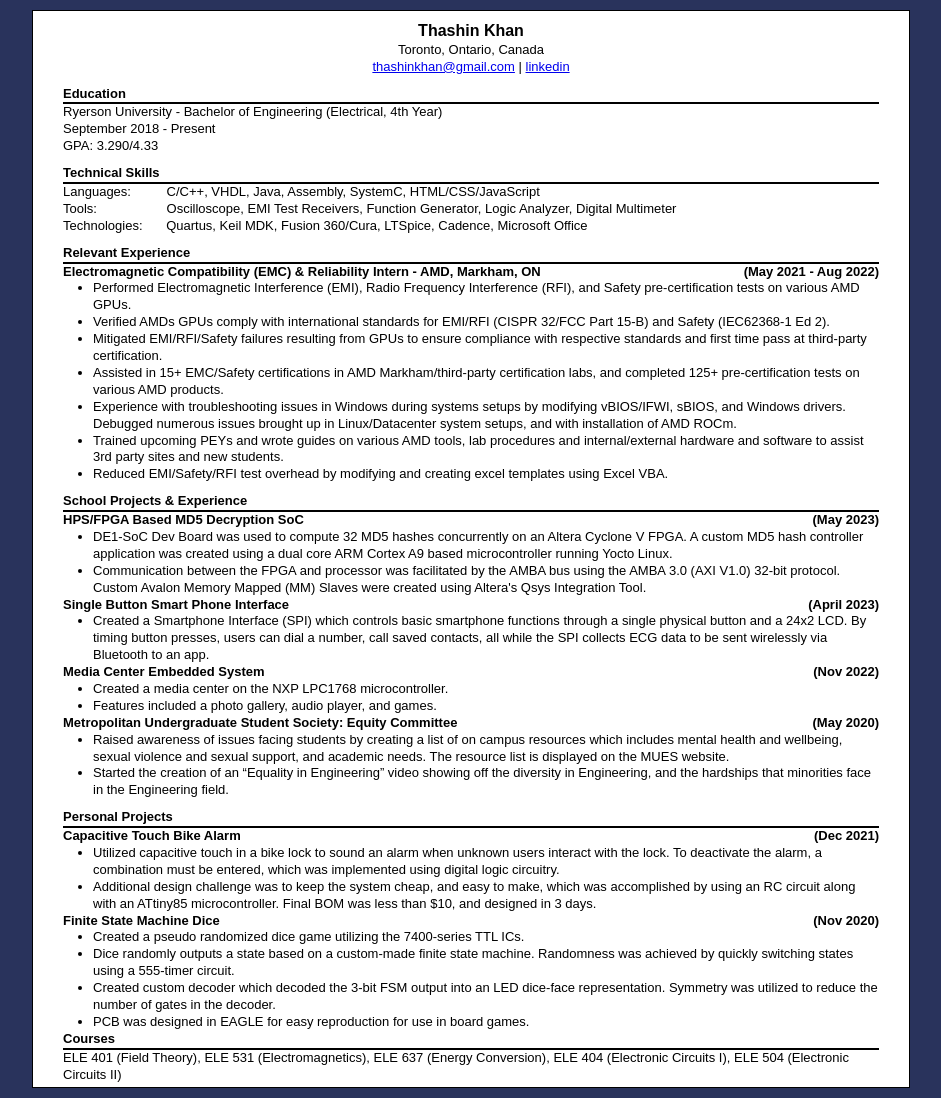
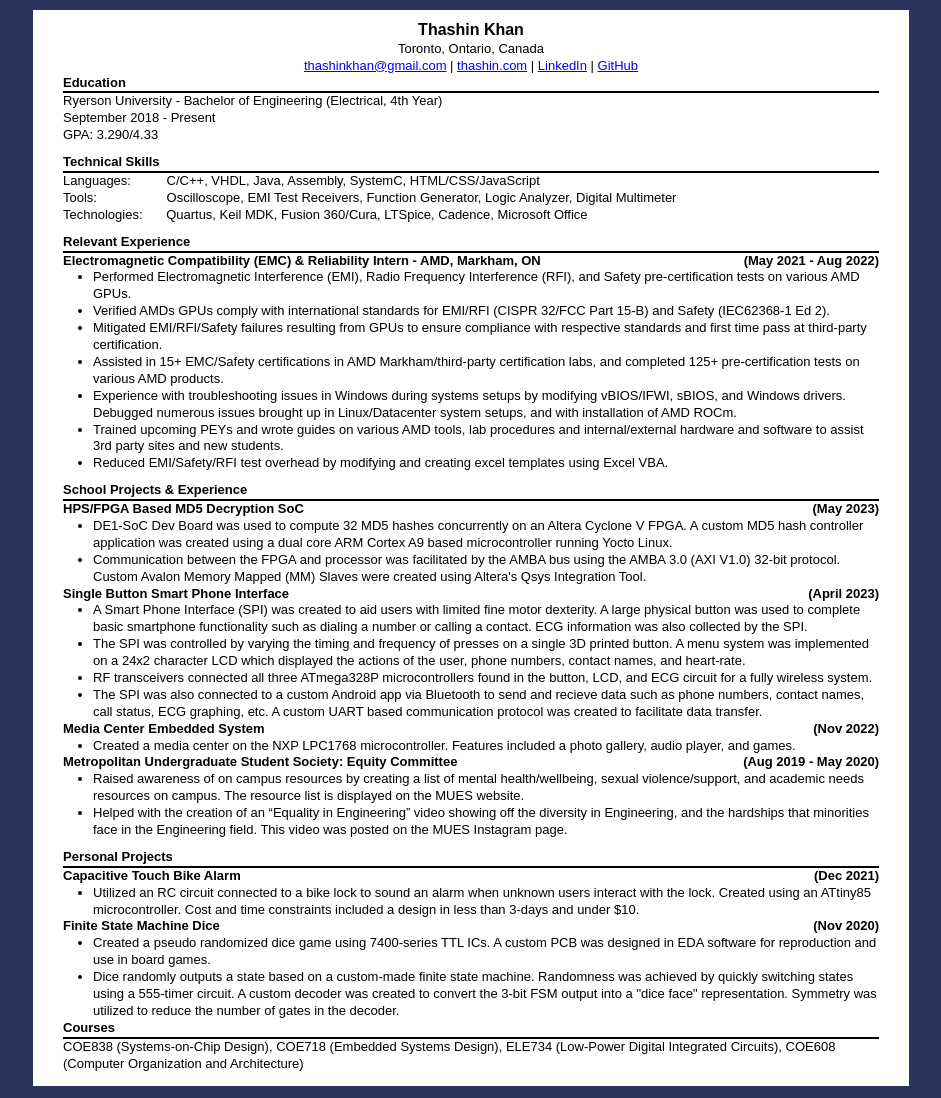
Before and after one commit to ThashinKhan/thashin-website, a plain HTML site: page resume.html in a window 1280 px wide. Shown: the whole page, without its empty margins (169-1110 px from the left). Drawn offline with Linux system fonts and the light colour scheme.

Commit message:
Added information to resume

```diff
--- a/resume.html
+++ b/resume.html
@@ -13,7 +13,7 @@
                 <div class="information card">
                     <h1 style="font-size: medium;">Thashin Khan</h1>
                     <p>Toronto, Ontario, Canada</p>
-                    <p><a href="mailto:thashinkhan@gmail.com">thashinkhan@gmail.com</a> | <a href = "https://www.linkedin.com/in/thashinkhan/">linkedin</a></p>
+                    <p><a href="mailto:thashinkhan@gmail.com">thashinkhan@gmail.com</a> | <a href = "https://www.thashin.com">thashin.com</a> | <a href = "https://www.linkedin.com/in/thashinkhan/">LinkedIn</a> | <a href = "https://www.github.com/ThashinKhan">GitHub</a></p>
                 </div>
 
                 <div class="education card">
@@ -54,18 +54,20 @@
 
                     <p><strong>Single Button Smart Phone Interface<inline class="inline-date">(April 2023)</inline></strong></p>
                     <ul>
-                        <li>Created a Smartphone Interface (SPI) which controls basic smartphone functions through a single physical button and a 24x2 LCD. By timing button presses, users can dial a number, call saved contacts, all while the SPI collects ECG data to be sent wirelessly via Bluetooth to an app.</li>
+                        <li>A Smart Phone Interface (SPI) was created to aid users with limited fine motor dexterity. A large physical button was used to complete basic smartphone functionality such as dialing a number or calling a contact. ECG information was also collected by the SPI.</li>
+                        <li>The SPI was controlled by varying the timing and frequency of presses on a single 3D printed button. A menu system was implemented on a 24x2 character LCD which displayed the actions of the user, phone numbers, contact names, and heart-rate. </li>
+                        <li>RF transceivers connected all three ATmega328P microcontrollers found in the button, LCD, and ECG circuit for a fully wireless system.</li>
+                        <li>The SPI was also connected to a custom Android app via Bluetooth to send and recieve data such as phone numbers, contact names, call status, ECG graphing, etc. A custom UART based communication protocol was created to facilitate data transfer.</li>
                     </ul>
 
                     <p><strong>Media Center Embedded System<inline class="inline-date">(Nov 2022)</inline></strong></p>
                     <ul>
-                        <li>Created a media center on the NXP LPC1768 microcontroller.</li>
-                        <li>Features included a photo gallery, audio player, and games.</li>
+                        <li>Created a media center on the NXP LPC1768 microcontroller. Features included a photo gallery, audio player, and games.</li>
                     </ul>
-                    <p><strong>Metropolitan Undergraduate Student Society: Equity Committee <inline class="inline-date">(May 2020)</inline></strong></p>
+                    <p><strong>Metropolitan Undergraduate Student Society: Equity Committee <inline class="inline-date">(Aug 2019 - May 2020)</inline></strong></p>
                     <ul>
-                        <li>Raised awareness of issues facing students by creating a list of on campus resources which includes mental health and wellbeing, sexual violence and sexual support, and academic needs. The resource list is displayed on the MUES website.</li>
-                        <li>Started the creation of an “Equality in Engineering” video showing off the diversity in Engineering, and the hardships that minorities face in the Engineering field.</li>
+                        <li>Raised awareness of on campus resources by creating a list of mental health/wellbeing, sexual violence/support, and academic needs resources on campus. The resource list is displayed on the MUES website.</li>
+                        <li>Helped with the creation of an “Equality in Engineering” video showing off the diversity in Engineering, and the hardships that minorities face in the Engineering field. This video was posted on the MUES Instagram page.</li>
                     </ul>
                 </div>
 
@@ -73,21 +75,18 @@
                     <h2 class="headinfo">Personal Projects</h2>
                     <p><strong>Capacitive Touch Bike Alarm<inline class="inline-date">(Dec 2021)</inline></strong></p>
                     <ul>
-                        <li>Utilized capacitive touch in a bike lock to sound an alarm when unknown users interact with the lock. To deactivate the alarm, a combination must be entered, which was implemented using digital logic circuitry.</li>
-                        <li>Additional design challenge was to keep the system cheap, and easy to make, which was accomplished by using an RC circuit along with an ATtiny85 microcontroller. Final BOM was less than $10, and designed in 3 days.</li>
+                        <li>Utilized an RC circuit connected to a bike lock to sound an alarm when unknown users interact with the lock. Created using an ATtiny85 microcontroller. Cost and time constraints included a design in less than 3-days and under $10.</li>
                     </ul>
 
                     <p><strong>Finite State Machine Dice<inline class="inline-date">(Nov 2020)</inline></strong></p>
                     <ul>
-                        <li>Created a pseudo randomized dice game utilizing the 7400-series TTL ICs.</li>
-                        <li>Dice randomly outputs a state based on a custom-made finite state machine. Randomness was achieved by quickly switching states using a 555-timer circuit.</li>
-                        <li>Created custom decoder which decoded the 3-bit FSM output into an LED dice-face representation. Symmetry was utilized to reduce the number of gates in the decoder.</li>
-                        <li>PCB was designed in EAGLE for easy reproduction for use in board games.</li>
+                        <li>Created a pseudo randomized dice game using 7400-series TTL ICs. A custom PCB was designed in EDA software for reproduction and use in board games.</li>
+                        <li>Dice randomly outputs a state based on a custom-made finite state machine. Randomness was achieved by quickly switching states using a 555-timer circuit. A custom decoder was created to convert the 3-bit FSM output into a "dice face" representation. Symmetry was utilized to reduce the number of gates in the decoder.</li>
                     </ul>
                 </div>
                 <div class="courses card">
                     <h2 class="headinfo">Courses</h2>
-                    <p>ELE 401 (Field Theory), ELE 531 (Electromagnetics), ELE 637 (Energy Conversion), ELE 404 (Electronic Circuits I), ELE 504 (Electronic Circuits II)</p>
+                    <p>COE838 (Systems-on-Chip Design), COE718 (Embedded Systems Design), ELE734 (Low-Power Digital Integrated Circuits), COE608 (Computer Organization and Architecture)</p>
                 </div>
             </div>
         </div>
--- a/styles_resume.css
+++ b/styles_resume.css
@@ -13,7 +13,7 @@ body{
 }
 
 .page1, .page2, .page3{
-    border: 1px solid black;
+    /*border: 1px solid black;*/
     background-color: white;
     height: 11in;
     width: 8.5in;
@@ -21,9 +21,13 @@ body{
     margin: 10px auto;
 }
 
-.information{
+.information.card{
     text-align: center;
     margin-bottom: 0px;
+}
+
+a:link, a:visited{
+    color: blue;
 }
 
 .headinfo{
```
